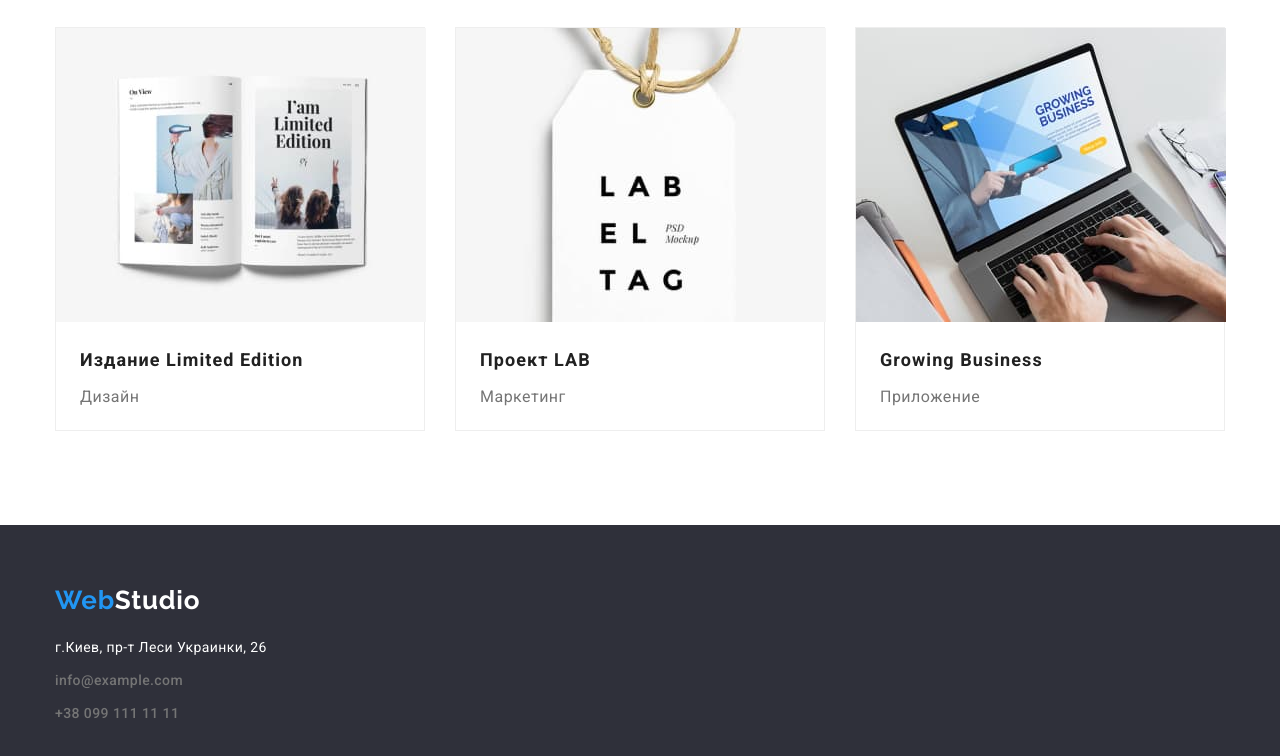
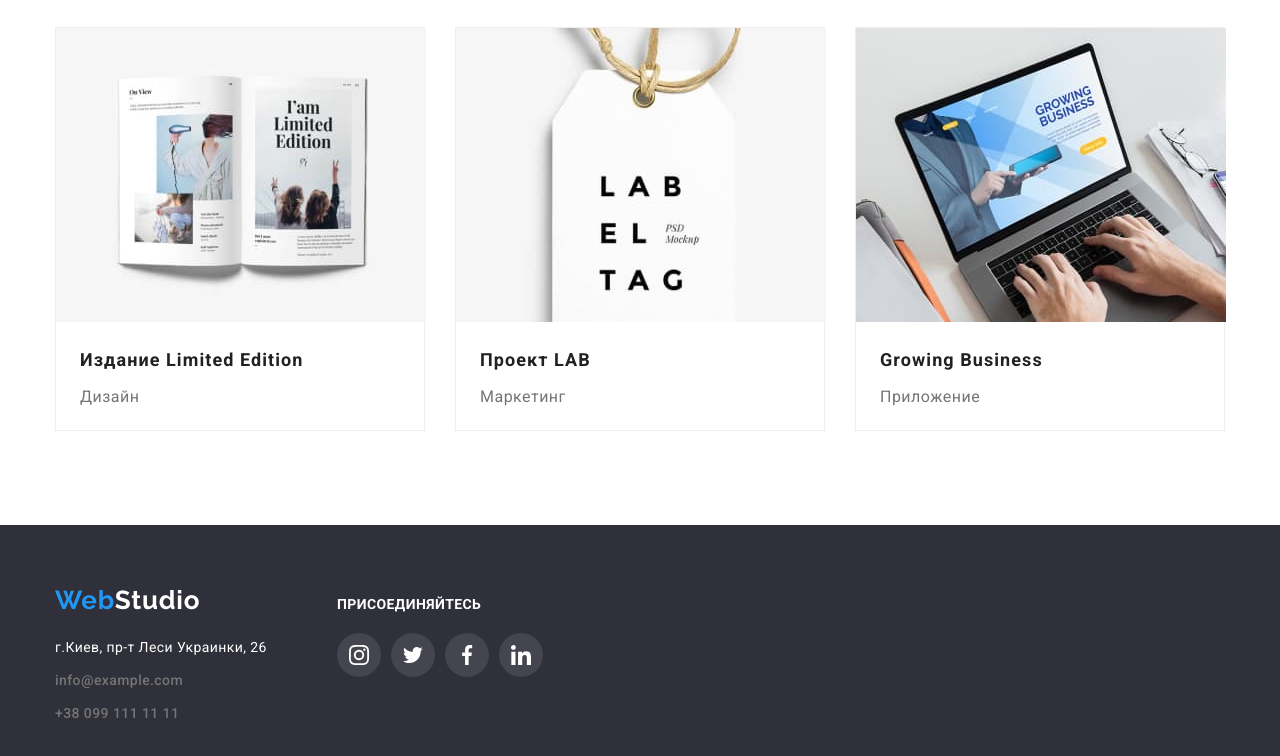
Before and after one commit to dassongh/goit-markup-hw-04, a plain HTML site: page portfolio.html in a window 1280 px wide. Shown: the part 1104-1860 px from the top of the page. Drawn offline with nearby package versions, Linux system fonts and the light colour scheme.

Commit message:
закончил работу с иконками

```diff
--- a/css/styles.css
+++ b/css/styles.css
@@ -311,6 +311,8 @@ img {
   width: 44px;
   height: 44px;
   border-radius: 50%;
+
+  color: #afb1b8;
 }
 
 .team .link:hover {
@@ -318,7 +320,7 @@ img {
   background-color: var(--accent);
 }
 
-.team .icon {
+.icon {
   fill: currentColor;
 }
 
@@ -339,7 +341,16 @@ img {
   justify-content: space-between;
 }
 
-.clients .card-item {
+.clients .icon {
+  fill: currentColor;
+}
+
+.clients .link:hover {
+  color: var(--accent);
+  border: 1px solid var(--accent);
+}
+
+.clients .link {
   display: flex;
   justify-content: center;
   align-items: center;
@@ -347,18 +358,7 @@ img {
   height: 92px;
   border: 1px solid #afb1b8;
   border-radius: 4px;
-}
-
-.clients .icon {
-  fill: currentColor;
-}
-
-.clients .card-item:hover {
-  border: 1px solid var(--accent);
-}
-
-.clients .link {
-  padding: 20px 65px;
+  color: #afb1b8;
 }
 
 /* footer */
@@ -406,6 +406,49 @@ img {
 
 .footer .link:first-child {
   margin-bottom: 9px;
+}
+
+.footer .container {
+  display: flex;
+}
+
+.footer .column:first-child {
+  margin-right: 70px;
+}
+
+.footer .column:last-child {
+  margin-top: 12px;
+}
+
+.footer .heading {
+  margin-bottom: 20px;
+
+  color: var(--additional-text-color);
+}
+
+.footer .social-links {
+  display: flex;
+  justify-content: space-between;
+}
+
+.footer .social-link {
+  display: flex;
+  justify-content: center;
+  align-items: center;
+  width: 44px;
+  height: 44px;
+
+  color: var(--additional-text-color);
+  background-color: #44454e;
+  border-radius: 50%;
+}
+
+.footer .social-links > li:not(:last-child) {
+  margin-right: 10px;
+}
+
+.footer .social-link:hover {
+  background-color: var(--accent);
 }
 
 /* portfolio */
--- a/portfolio.html
+++ b/portfolio.html
@@ -146,6 +146,7 @@
 
 <footer class="footer">
   <div class="container">
+    <div class="column">
       <a href="" class="logo"><span class="logo-accent">Web</span>Studio</a>
       <address class="address">
         <p>г.Киев, пр-т Леси Украинки, 26</p>
@@ -155,6 +156,40 @@
         </div>
       </address>
     </div>
+    <div class="column">
+      <h3 class="heading">Присоединяйтесь</h3>
+      <ul class="social-links">
+        <li>
+          <a href="" class="social-link">
+            <svg class="icon" width="20px" height="20px">
+              <use href="./images/sprite.svg#icon-instagram"></use>
+            </svg>
+          </a>
+        </li>
+        <li>
+          <a href="" class="social-link">
+            <svg class="icon" width="20px" height="20px">
+              <use href="./images/sprite.svg#icon-twitter"></use>
+            </svg>
+          </a>
+        </li>
+        <li>
+          <a href="" class="social-link">
+            <svg class="icon" width="20px" height="20px">
+              <use href="./images/sprite.svg#icon-facebook"></use>
+            </svg>
+          </a>
+        </li>
+        <li>
+          <a href="" class="social-link">
+            <svg class="icon" width="20px" height="20px">
+              <use href="./images/sprite.svg#icon-linkedin"></use>
+            </svg>
+          </a>
+        </li>
+      </ul>
+    </div>
+  </div>
 </footer>
 </body>
 
```
Also changed, not shown: index.html (+35 -0 lines). Lines whose indentation alone changed are shown as unchanged.
